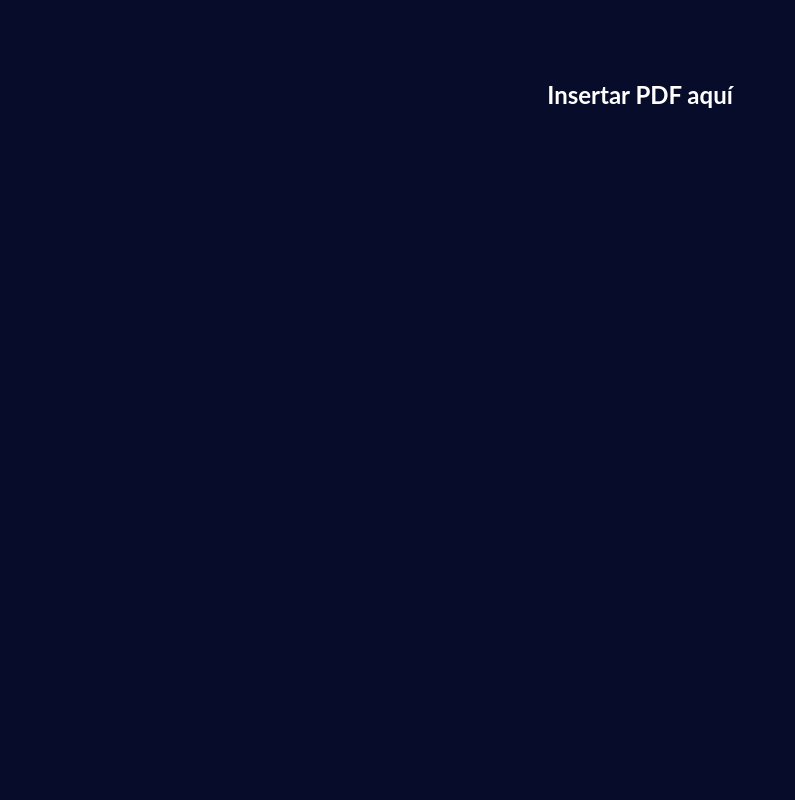
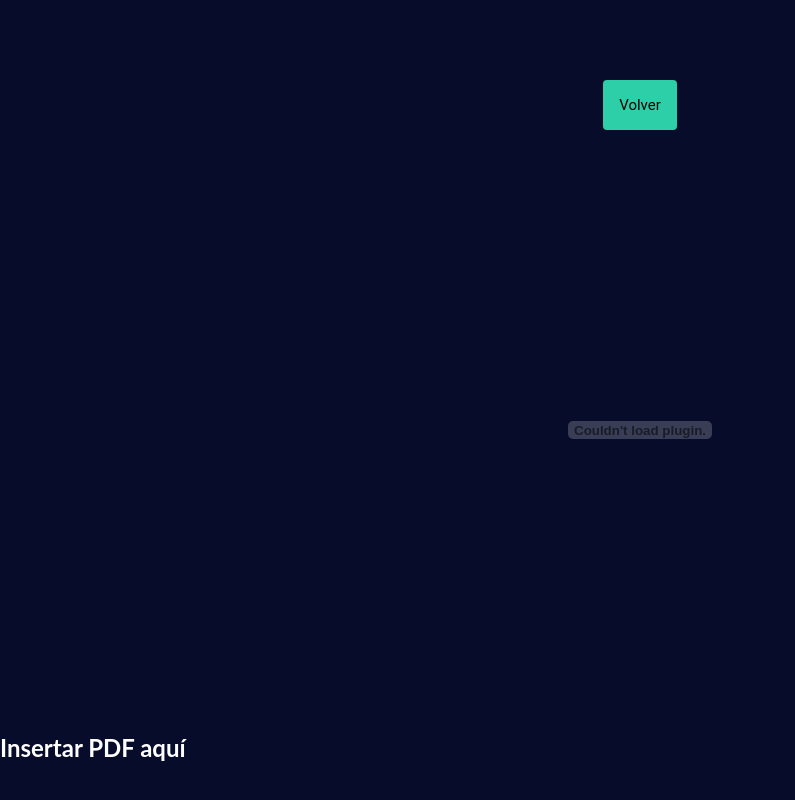
Before and after one commit to PaulaTaborda7/listaTareasReact, a React (Create React App) app in the folder aplicacion-todo-list-react/: page /insertar-pdf in a window 1280 px wide. Shown: the whole page, without its empty margins (0-795 px from the left). Built offline with nearby package versions, Linux system fonts and the light colour scheme.

Commit message:
Cnahes to embebed the pdf with the answer to conceptual questions

```diff
--- a/aplicacion-todo-list-react/src/App.css
+++ b/aplicacion-todo-list-react/src/App.css
@@ -23,7 +23,6 @@ h1 {
 
 .aplicacion-tareas {
     display: flex;
-    flex-wrap: wrap; /*Permite que se ajusten los elementos*/
     justify-content: center;
     align-items: center;
 }
--- a/aplicacion-todo-list-react/src/App.js
+++ b/aplicacion-todo-list-react/src/App.js
@@ -8,12 +8,11 @@ function App() {
   return (
     <>
 
-      <div className="aplicacion-tareas">
+
       <Routes>
         <Route path="/" element={<TodoList />} />
         <Route path="/insertar-pdf" element={<VistaPDF />} />
       </Routes>
-      </div>
     </>
   );
 }
@@ -21,7 +20,7 @@ function App() {
 function TodoList() {
   return (
     <>
-      <div>
+
       <div className='gaia-logo-contenedor'>
         <img
           src={gaiaLogo}
@@ -35,11 +34,11 @@ function TodoList() {
           <button className='conceptos-boton'>Ver punto A - preguntas conceptuales</button>
         </Link>
       </div>
-      </div>
-
+      <div className='aplicacion-tareas'>
         <div className="todo-list">
           <h1>Mi To-do List 🍎</h1>
           <ListaDeTareas />
+        </div>
       </div>
     </>
   );
--- a/aplicacion-todo-list-react/src/components/VistaPDF.js
+++ b/aplicacion-todo-list-react/src/components/VistaPDF.js
@@ -1,12 +1,23 @@
 import React from 'react';
+import '../estilos/VistaPDF.css';
+import { Route, Routes, Link } from 'react-router-dom';
 
 const VistaPDF = () => {
-  return (
-    <div>
-      {/* Aquí puedes implementar la lógica para insertar el archivo PDF */}
-      <h2>Insertar PDF aquí</h2>
-    </div>
-  );
+    return (
+        <>
+            <div className='conceptos-boton-atras'>
+                <Link to="/">
+                    <button className='boton-atras'>
+                        Volver
+                    </button>
+                </Link>
+            </div>
+
+            {/* Inserto el PDF con las respuestas a las preguntas conceptuales: */}
+            <embed src="/ruta/para/tu-archivo.pdf" type="application/pdf" width="100%" height="600px" />
+            <h2>Insertar PDF aquí</h2>
+        </>
+    );
 }
 
 export default VistaPDF;
--- /dev/null
+++ b/aplicacion-todo-list-react/src/estilos/VistaPDF.css
@@ -0,0 +1,16 @@
+.conceptos-boton-atras {
+    display: flex;
+    justify-content: center;
+}
+
+.boton-atras {
+    padding: 16px;
+    font-size: 15px;
+    font-family: Roboto, sans-serif;
+    border: none;
+    border-radius: 4px;
+    cursor: pointer;
+    background: rgb(44, 207, 167);
+    color: #000000;
+    text-transform: capitalize;
+}
```
Lines whose indentation alone changed are shown as unchanged.
